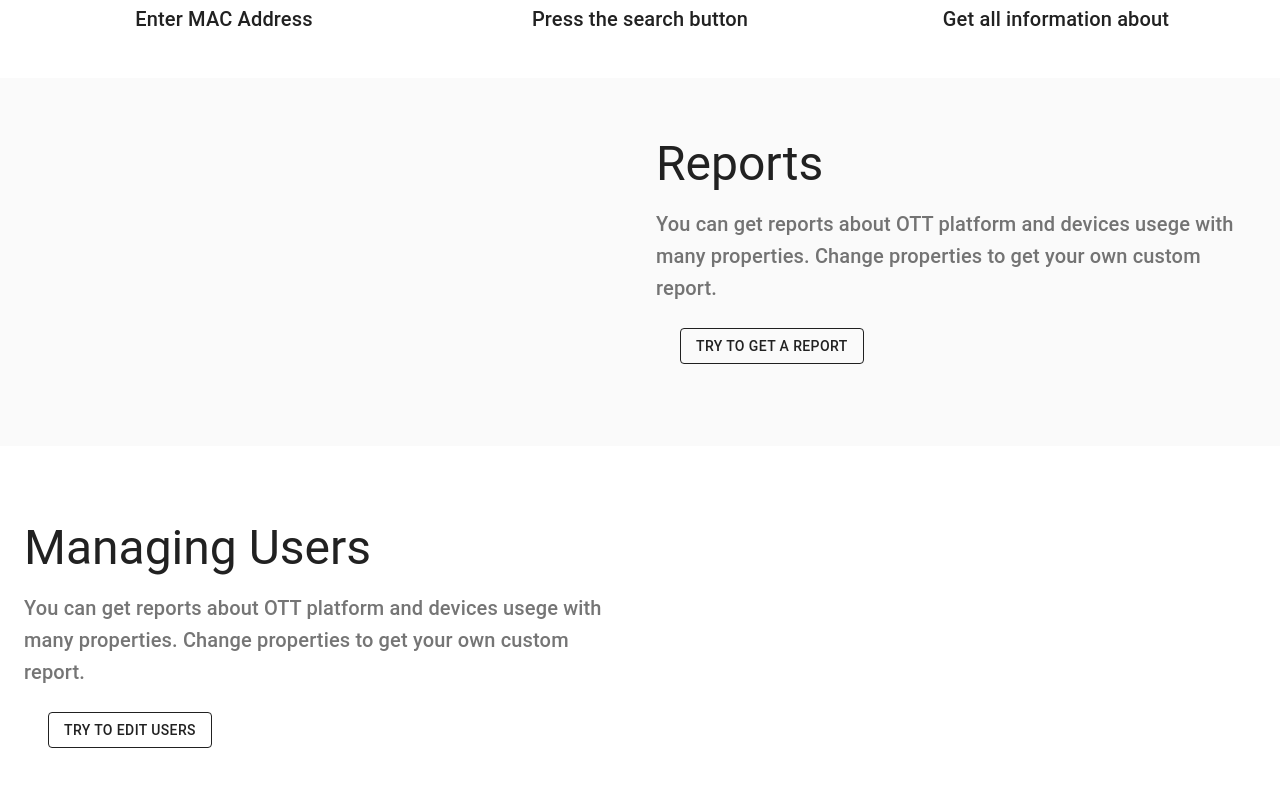
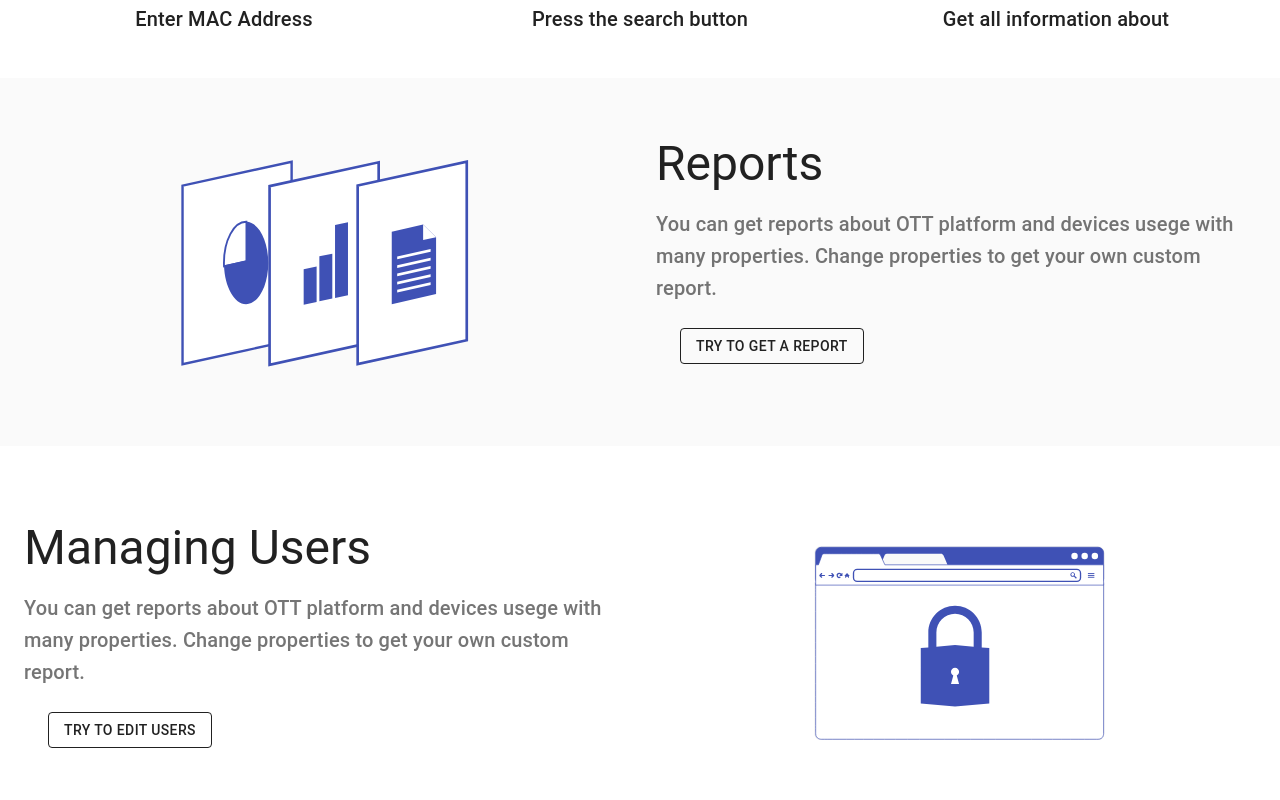
Before and after one commit to AmeRyuuHub/DashboardApp, a React (Create React App) app: page / in a window 1280 px wide. Shown: the part 920-1720 px from the top of the page. Built offline with nearby package versions, Linux system fonts and the light colour scheme; no server answers; what react-swipeable-views-utils would draw is missing.

Commit message:
fix env / removed scroll hook

```diff
--- a/package.json
+++ b/package.json
@@ -10,7 +10,6 @@
     "@mdi/react": "^1.2.1",
     "apexcharts": "^3.8.6",
     "axios": "^0.19.0",
-    "dotenv": "^8.2.0",
     "eslint": "^6.5.1",
     "react": "^16.11.0",
     "react-apexcharts": "^1.3.3",
--- a/src/API/Apis.js
+++ b/src/API/Apis.js
@@ -1,11 +1,14 @@
 
 import * as axios from 'axios';
+// import dotenv from 'dotenv'
 
 
+// dotenv.config()
 
 
+console.log(process.env.REACT_APP_API_URL);
 const instance = axios.create({
-  baseURL:process.env.API_URL,
+  baseURL:process.env.REACT_APP_API_URL,
 
 
 })
--- a/src/components/ContentPages/HomePage/OtherBlock.jsx
+++ b/src/components/ContentPages/HomePage/OtherBlock.jsx
@@ -4,7 +4,6 @@ import {Button, Grid,Typography, Container, Slide} from '@material-ui/core';
 import { makeStyles } from '@material-ui/core/styles';
 import { Box } from '@material-ui/core';
 import {Link} from 'react-router-dom'
-import useScrollTrigger from '@material-ui/core/useScrollTrigger';
 
 const useStyles = makeStyles(theme => ({
   secondDiv:{
@@ -21,9 +20,7 @@ const useStyles = makeStyles(theme => ({
 const OtherBlock = props => {
   const { block, imgUrl, link, count } = props;
 
-  const trigger = useScrollTrigger({
-    disableHysteresis: true,
-  threshold: 500+count*100});
+
   const classes = useStyles();
   let minHeight = { minHeight: "50vh" };
   return (
@@ -43,7 +40,7 @@ const OtherBlock = props => {
             direction={count & 1 ? "row-reverse" : "row"}
           >
             <Grid item xs={12} sm={6} md={6} lg={6} align="center">
-            <Slide direction="up" in={trigger}>
+            <Slide direction="up" in={true}>
             <img
                 src={imgUrl}
                 alt={block.firstTitle}
```
Also changed, not shown: 1 other file (tests, documents, lock files or other folders).
